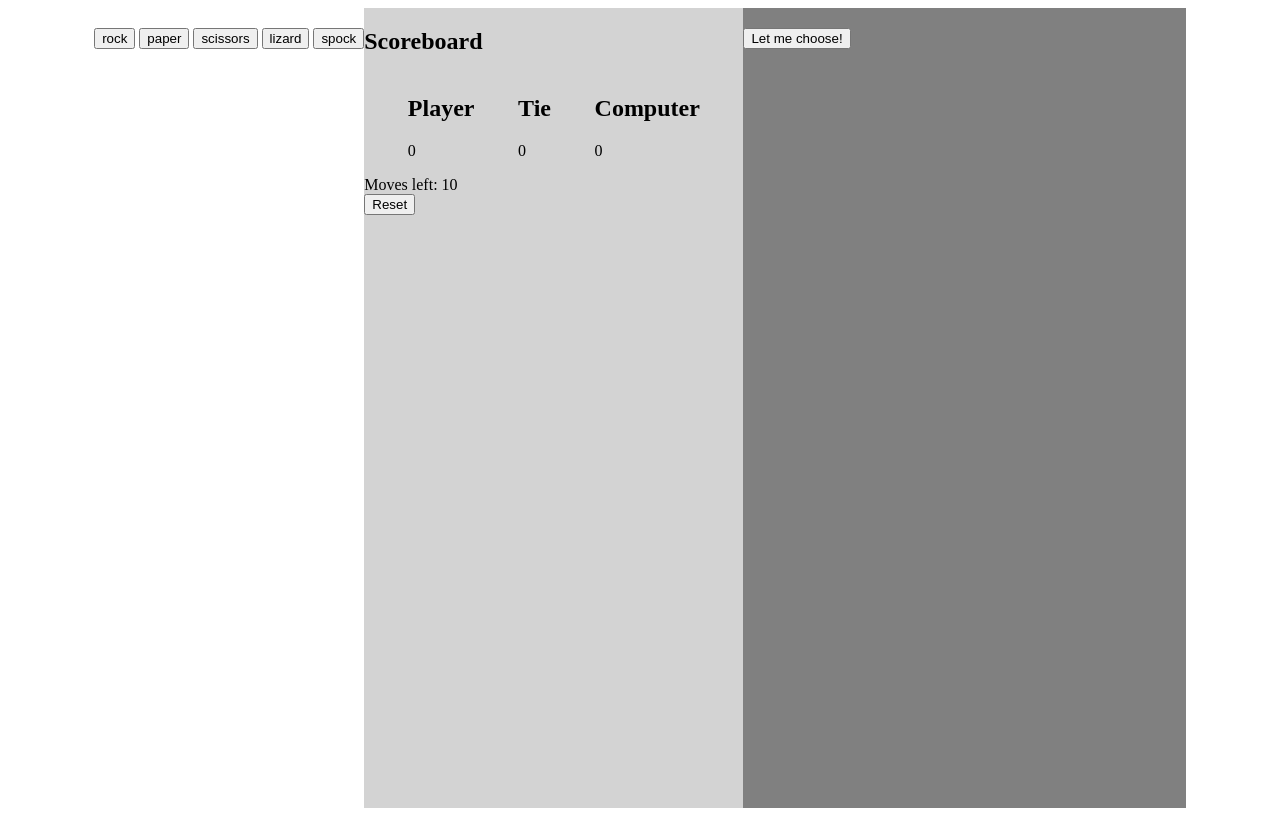
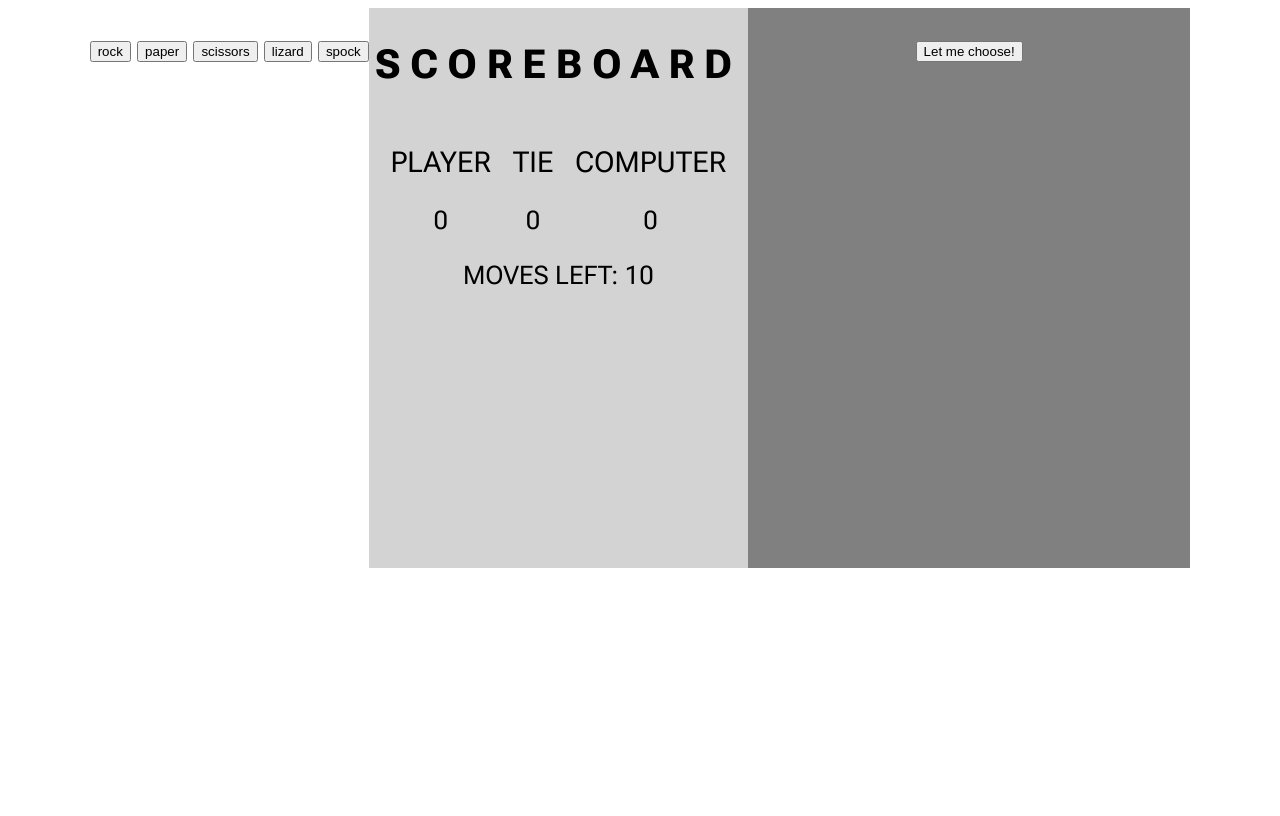
Before and after one commit to z3no/rock-paper-scissors-lizard-spock, a plain HTML site: page index.html in a window 1280 px wide. Drawn offline with Linux system fonts and the light colour scheme.

Commit message:
adding the updated css files which link to the index file

```diff
--- a/css/style.css
+++ b/css/style.css
@@ -1,7 +1,42 @@
+@import url("https://fonts.googleapis.com/css2?family=Press+Start+2P&family=Roboto+Flex:opsz,wght@8..144,100;8..144,200;8..144,300;8..144,400;8..144,500;8..144,600;8..144,700;8..144,800;8..144,900;8..144,1000&display=swap");
+#reset {
+  display: none;
+}
+
+html {
+  font-size: 62, 5%;
+  /* 62.5% of the base size of 16px = 10px. */
+}
+
+* {
+  box-sizing: border-box;
+}
+
+body {
+  font-size: 1.6rem;
+  font-family: "Roboto Flex", sans-serif;
+}
+
 main {
   display: flex;
   justify-content: center;
-  height: 100vh;
+  height: 70vh;
+  text-transform: uppercase;
+  text-align: center;
+}
+main h1 {
+  font-size: 2.5rem;
+  font-weight: 800;
+  letter-spacing: 0.6rem;
+}
+main h2 {
+  font-size: 1.8rem;
+  font-weight: 400;
+}
+main h3 {
+  font-size: 1.2rem;
+  font-weight: 300;
+  margin-top: 0px;
 }
 
 .player {
```
Also changed, not shown: 1 other file.
